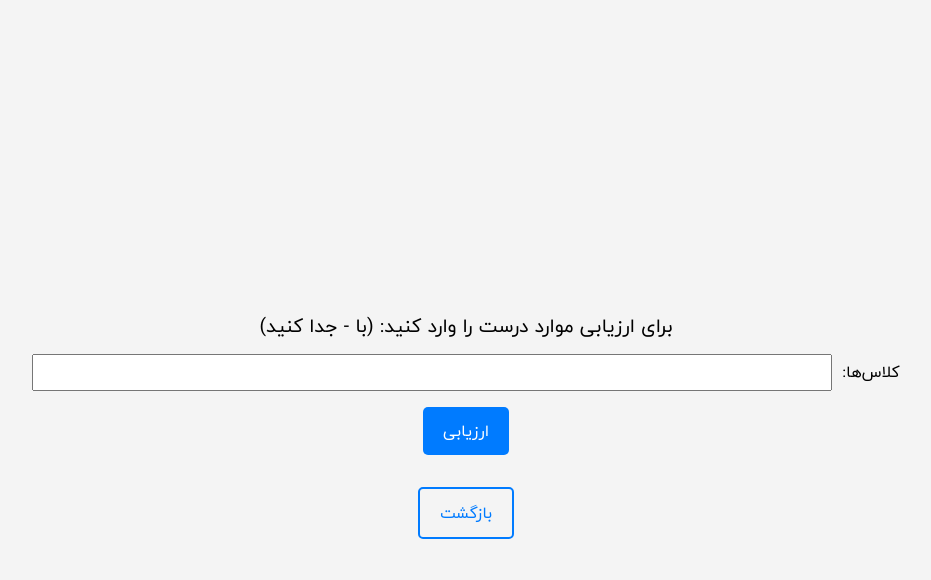
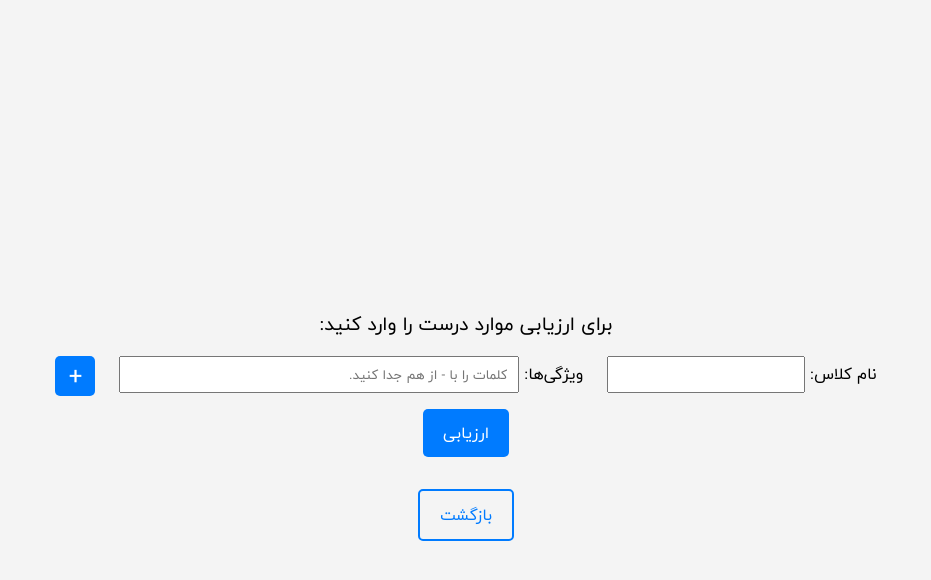
Before and after one commit to aliqb/PR2CD, a Django app: page /ui/result in a window 1280 px wide. Shown: the top 580 px of the page, without its empty margins (174-1105 px from the left). Run offline with Django 4.2, Linux system fonts and the light colour scheme; some web fonts are replaced.

Commit message:
evaluation attributes in views

```diff
--- a/PR2CD_UI/UI/templates/UI/result.html
+++ b/PR2CD_UI/UI/templates/UI/result.html
@@ -27,19 +27,87 @@
         <!--        </div>-->
     </div>
     <div class="evaluation-container">
-        <p class="evaluation-prompt">برای ارزیابی موارد درست را وارد کنید: (با - جدا کنید)</p>
+        <p class="evaluation-prompt">برای ارزیابی موارد درست را وارد کنید: </p>
         <form method="post" action="{% url 'UI:evaluation' %}">
             {% csrf_token %}
+            <div id="classes-container">
+<!--                <div class="evaluation-class-item">-->
+<!--                    <div class="evaluation-form-control">-->
+<!--                        <label for="standard_classes" class="evaluation-label">نام کلاس:</label>-->
+<!--                        <input id="standard_classes" name="standard_classes" class="evaluation-input">-->
+<!--                    </div>-->
+<!--                    <div class="evaluation-form-control">-->
+<!--                        <label for="standard_attribute" class="evaluation-label">ویژگی‌ها:</label>-->
+<!--                        <input id="standard_attribute" name="standard_classes" class="attribute-input">-->
+<!--                    </div>-->
+<!--                    <button type="button" class="btn plus-btn">+</button>-->
+<!--                </div>-->
+            </div>
 
-            <div class="evaluation-item">
-                <label for="standard_classes" class="evaluation-label">کلاس‌ها:</label>
-                <input id="standard_classes" name="standard_classes" class="evaluation-input">
-            </div>
+
             <div class="d-flex centering">
-                <input type="submit" value="ارزیابی" class="btn">
+                <input type="submit" value="ارزیابی" class="btn ">
             </div>
         </form>
     </div>
     <a href="{% url 'UI:index' %}" class="btn outline">بازگشت</a>
 </div>
+<script>
+    // const plusBtn = document.querySelector('.plus-btn')
+    const classesContainer = document.querySelector('#classes-container')
+    addClassItem()
+    function addClassItem(event) {
+        console.log('gggggggggggg')
+        const  newDiv = document.createElement("div");
+        newDiv.className = "evaluation-class-item";
+
+        // Create the class input
+        const classDiv = document.createElement("div");
+        classDiv.className = "evaluation-form-control";
+        const classLabel = document.createElement("label");
+        classLabel.innerHTML = "نام کلاس:";
+        classLabel.className = "evaluation-label";
+        const  classInput = document.createElement("input");
+        classInput.name = "standard_classes";
+        classInput.className = "evaluation-input";
+
+        classDiv.appendChild(classLabel);
+        classDiv.appendChild(classInput);
+
+        // Create the attributes input
+        const attrDiv = document.createElement("div");
+        attrDiv.className = "evaluation-form-control";
+        const attrLabel = document.createElement("label");
+        attrLabel.innerHTML = "ویژگی‌ها:";
+        attrLabel.className = "evaluation-label";
+        const attrInput = document.createElement("input");
+        attrInput.name = "standard_attributes";
+        attrInput.className = "attribute-input";
+        attrInput.placeholder = 'کلمات را با - از هم جدا کنید.'
+
+        attrDiv.appendChild(attrLabel);
+        attrDiv.appendChild(attrInput);
+
+        // Add the inputs to the new div
+        newDiv.appendChild(classDiv);
+        newDiv.appendChild(attrDiv);
+
+        // Create the plus button
+        const plusBtn = document.createElement("button");
+        plusBtn.type = "button";
+        plusBtn.className = "btn plus-btn";
+        plusBtn.innerHTML = "+";
+        plusBtn.addEventListener('click',addClassItem)
+
+        newDiv.appendChild(plusBtn);
+
+        // Append the new div to the container
+        if(event){
+                    event.target.style.visibility = 'hidden'
+        }
+        classesContainer.appendChild(newDiv);
+    }
+
+    // plusBtn.addEventListener('click', addClassItem)
+</script>
 {% endblock %}
--- a/PR2CD_UI/UI/views.py
+++ b/PR2CD_UI/UI/views.py
@@ -72,14 +72,27 @@ def evaluation_view(request):
     result = request.session.get('result')
     print(request.method)
     if request.method == 'POST':
-        result_diagram = ClassDiagram(result['classes'])
-        standard_classes_string = request.POST['standard_classes']
-        standard_classes = [key.strip() for key in re.split(r'[\-–]', standard_classes_string)]
-        print(standard_classes)
+        # Get lists of all submitted standard_classes and standard_attributes
+        form_standard_classes = request.POST.getlist('standard_classes')
+        form_standard_attributes = request.POST.getlist('standard_attributes')
+
+        # Example: Processing the data
+        for class_name, attributes in zip(form_standard_classes, form_standard_attributes):
+            print(f"Class: {class_name}, Attributes: {attributes}")
+
+        result_diagram = ClassDiagram([item for item in result['classes']])
+        standard_classes = [{'text': class_name.strip(),
+                             'attributes': [key.strip() for key in re.split(r'[\-–]', attributes) if key != '']} for
+                            class_name, attributes in zip(form_standard_classes, form_standard_attributes) if class_name !='']
+        # standard_classes = [key.strip() for key in re.split(r'[\-–]', standard_classes_string)]
+        print(repr(standard_classes))
+
+        # print(standard_classes)
         standard_diagram = ClassDiagram(standard_classes)
         evaluator = ExtractorEvaluator(result_diagram, standard_diagram)
         class_result = evaluator.evaluate_classes()
-        print(class_result)
-        return render(request, 'UI/evaluation.html', {'classes': class_result})
+        attribute_result = evaluator.evaluate_attributes()
+        # print(class_result)
+        return render(request, 'UI/evaluation.html', {'classes': class_result, 'attributes': attribute_result})
     else:
         return HttpResponseRedirect(reverse('UI:result'))
--- a/PR2CD_UI/static/styles/index.css
+++ b/PR2CD_UI/static/styles/index.css
@@ -133,6 +133,7 @@ input{
     flex-wrap: wrap;
     gap: 1rem;
     justify-content: center;
+    width: 100%;
 }
 
 .result-section-container {
@@ -159,12 +160,18 @@ input{
 
 .evaluation-prompt{
     font-size: 1.2rem;
-    margin-bottom: 0.8rem;
+    margin-bottom: 1rem;
     text-align: center;
 }
 
-.evaluation-item{
+.evaluation-class-item{
+    display: flex;
+    justify-content: space-between;
+}
+
+.evaluation-form-control{
     margin-bottom: 1rem;
+    margin-left: 1.5rem;
 }
 
 .evaluation-label{
@@ -172,5 +179,16 @@ input{
 }
 
 .evaluation-input{
-    width: 800px;
+    /*width: 800px;*/
 }
+
+.attribute-input{
+    width: 400px;
+}
+
+.plus-btn{
+    width: 40px;
+    height: 40px;
+    padding: 0;
+    font-size: 1.5rem;
+}
```
Also changed, not shown: PR2CD_UI/UI/templates/UI/evaluation.html (+15 -0 lines).
